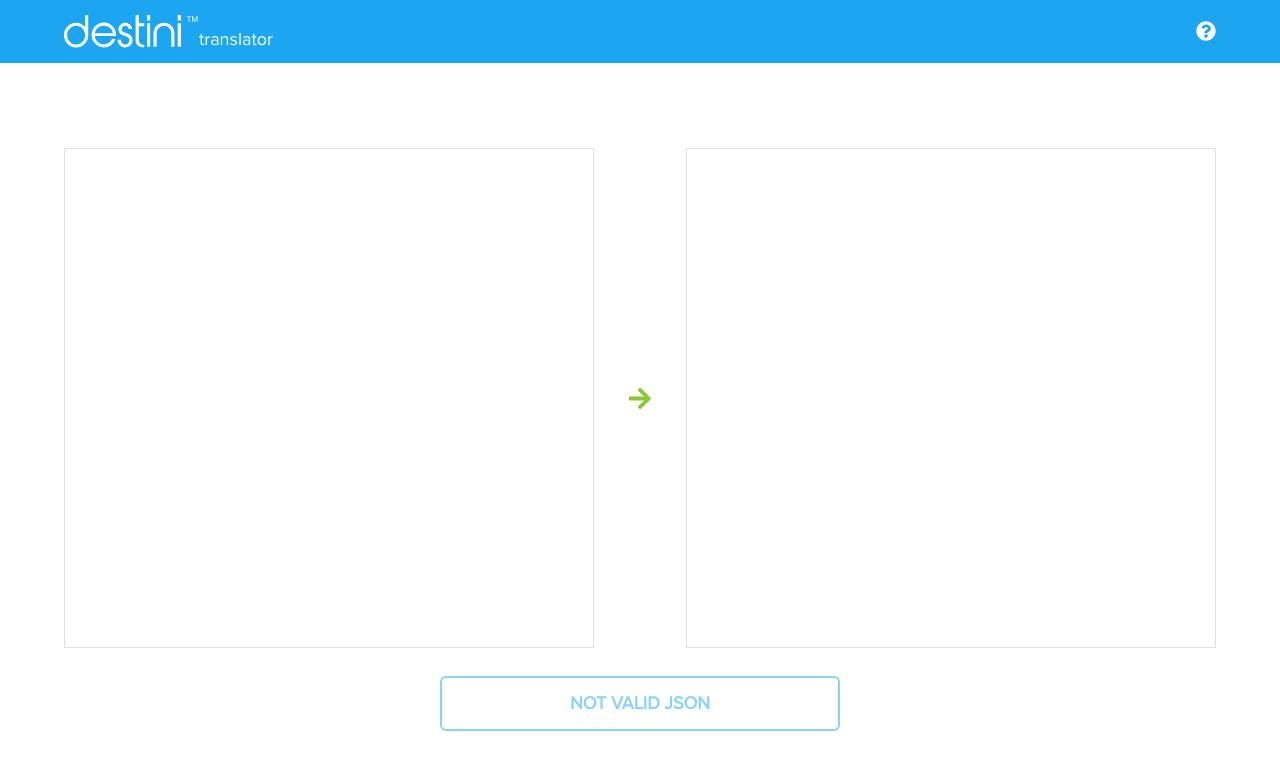
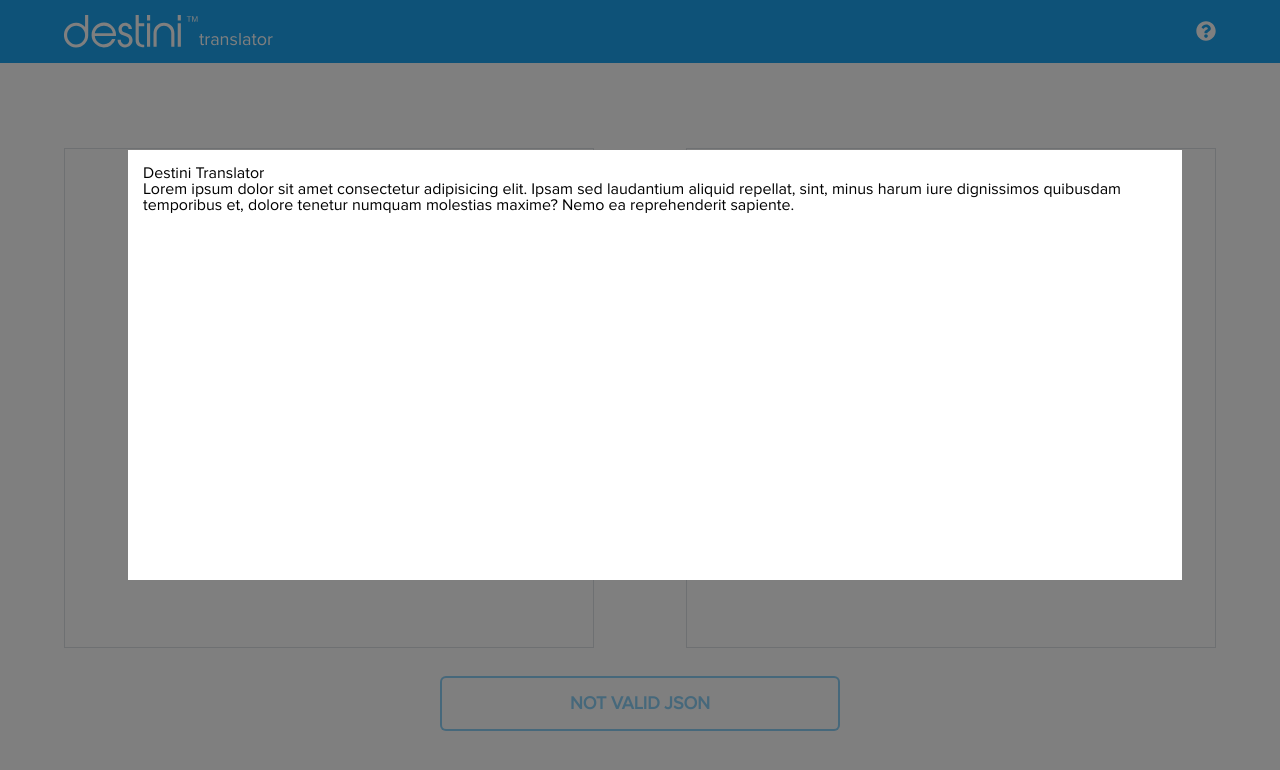
Before and after one commit to tbone1020/language-translate, a React (Create React App) app: page / in a window 1280 px wide. Both pictures are taken after a click on the element 1206 px from the left and 31 px from the top of the page. Shown: the top 770 px of the page. Built offline with nearby package versions, Linux system fonts and the light colour scheme.

Commit message:
Added help model alogn with open and close functionality

```diff
--- a/src/App.tsx
+++ b/src/App.tsx
@@ -3,6 +3,7 @@ import Header from './components/header';
 import TranslationInput from './components/translation-input';
 import TranslationOutput from './components/translation-output';
 import LoadingIcon from './components/loading';
+import HelpModel from './components/help-model'
 import mockTranslation from './data/mockTranslation.json';
 import './App.css';
 
@@ -135,6 +136,7 @@ export default class App extends React.Component<{}, IState> {
       <Header updateMainState={this.updateMainState} isModelShowing={isModelShowing} />
       <section id="error-message">{errorMessage !== "" ? errorMessage : null}</section>
       <section id="translations-wrapper">
+        <HelpModel updateMainState={this.updateMainState} shouldHelpModelShow={this.state.isModelShowing} />
         <TranslationInput updateMainState={this.updateMainState}/>
         <LoadingIcon isLoading={isLoading} />
         <TranslationOutput translationList={translationList} />
--- a/src/components/header.tsx
+++ b/src/components/header.tsx
@@ -12,7 +12,11 @@ interface IProps {
 export default class Header extends React.Component<IProps, {}> {
 
   showHelpModel(): void {
-    // const { isModelShowing, updateMainState } = this.props;
+    if (this.props.isModelShowing === false) {
+      this.props.updateMainState({
+        isModelShowing: true
+      })
+    }
   }
 
   render() {
--- /dev/null
+++ b/src/components/help-model.css
@@ -0,0 +1,38 @@
+.hide-model {
+    visibility: hidden;
+}
+.show-model {
+    visibility: visible;
+}
+#model-overlay {
+    background-color: rgba(0, 0, 0, 0.5);
+    color: white;
+    position: absolute;
+    top: 0;
+    left: 0;
+    height: 100%;
+    width: 100%;
+}
+#help-model {
+    position: absolute;
+    background: white;
+    left: 10%;
+    top: 50%;
+    margin-top: -250px;
+    height: 400px;
+    width: 80%;
+    padding: 15px;
+}
+.hidden {
+    opacity: 0;
+}
+.fadein {
+    opacity: 1;
+}
+.transition {
+    -webkit-transition: visibility 0s, opacity 300ms ease-in-out;
+    -moz-transition: visibility 0s, opacity 300ms ease-in-out;
+    -ms-transition: visibility 0s, opacity 300ms ease-in-out;
+    -o-transition: visibility 0s, opacity 300ms ease-in-out;
+    transition: visibility 0s, opacity 300ms ease-in-out;
+}
--- /dev/null
+++ b/src/components/help-model.tsx
@@ -0,0 +1,30 @@
+import React from 'react';
+import './help-model.css';
+
+interface IProps {
+    shouldHelpModelShow: boolean;
+    updateMainState: Function;
+}
+
+export default class HelpModel extends React.Component<IProps, {}> {
+    constructor(props) {
+        super(props);
+    }
+
+    hideModelWhenBackgroundIsClicked(): void {
+        this.props.updateMainState({
+            isModelShowing: false
+        });
+    }
+
+    render() {
+        const { shouldHelpModelShow } = this.props;
+        return(<section id="help-model-container" className={shouldHelpModelShow === true ? "show-model" : "hide-model"}>
+            <div onClick={() => this.hideModelWhenBackgroundIsClicked()} id="model-overlay" className={shouldHelpModelShow === true ? "fadein transition" : "hidden"}></div>
+            <div id="help-model" className={shouldHelpModelShow === true ? "fadein transition" : "hidden"}>
+                <h1>Destini Translator</h1>
+                <p>Lorem ipsum dolor sit amet consectetur adipisicing elit. Ipsam sed laudantium aliquid repellat, sint, minus harum iure dignissimos quibusdam temporibus et, dolore tenetur numquam molestias maxime? Nemo ea reprehenderit sapiente.</p>
+            </div>
+        </section>)
+    }
+}
```
